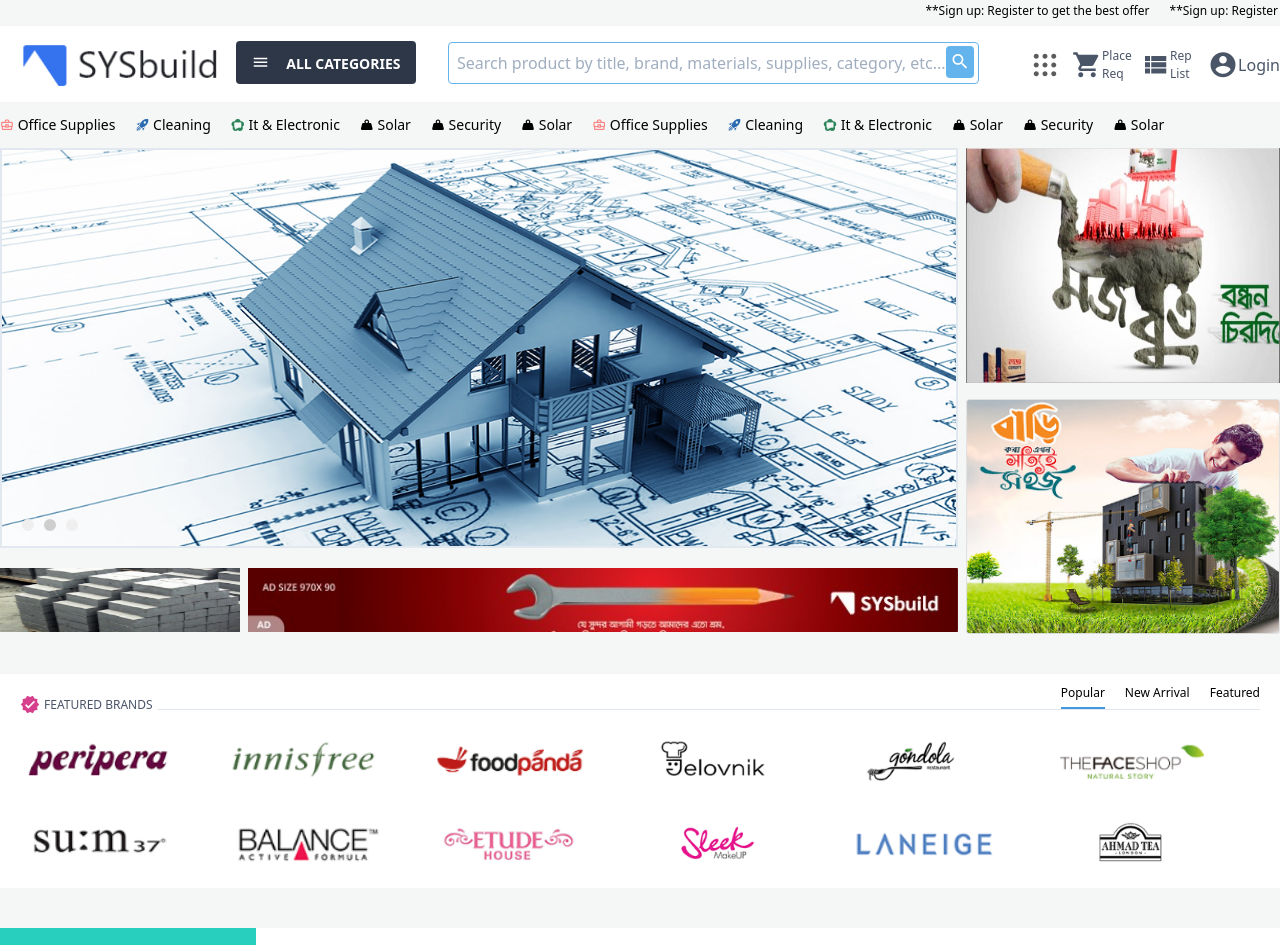
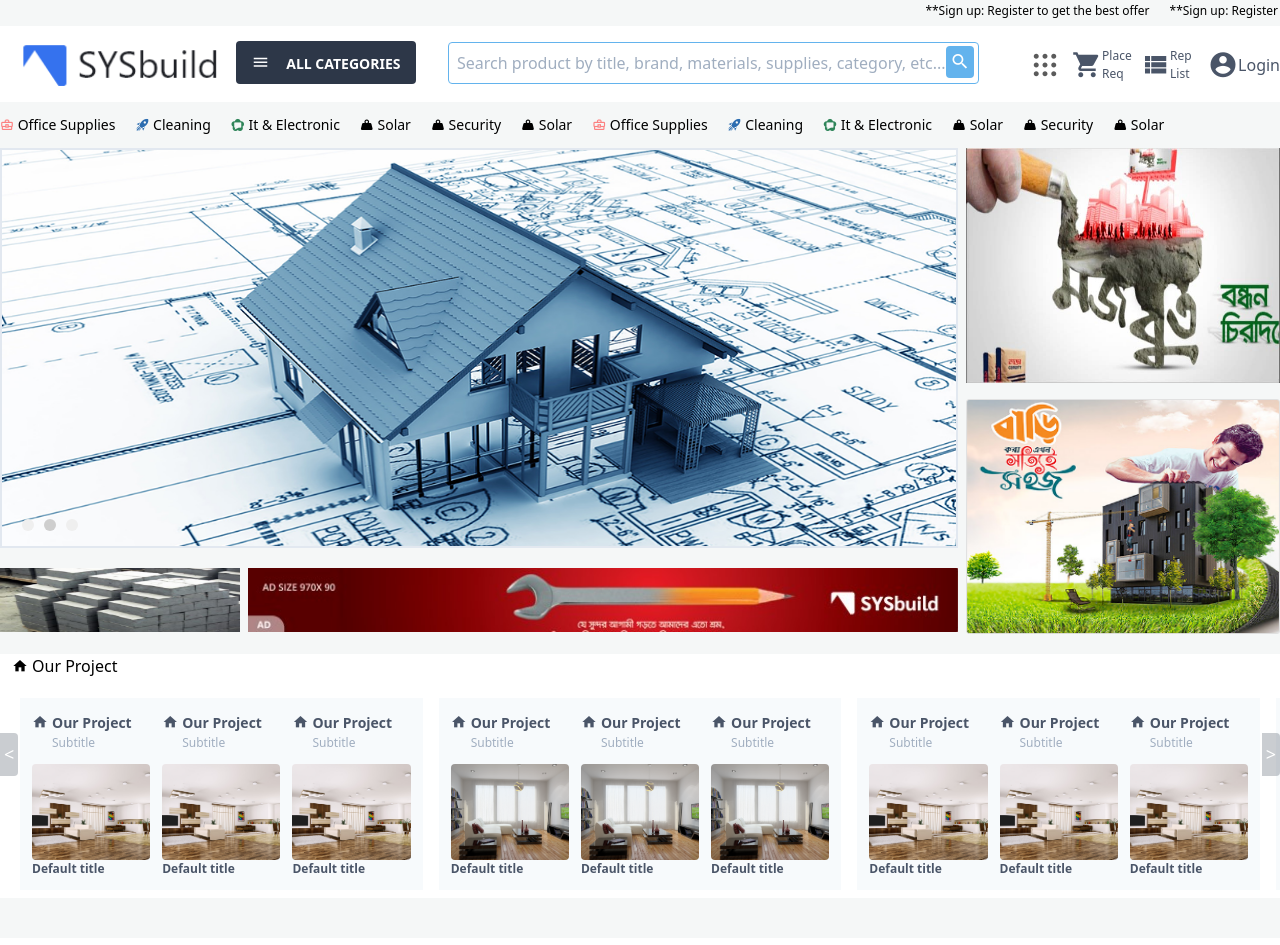
Before and after one commit to allImran/vue-tail-shop, a Vue app: page / in a window 1280 px wide. Shown: the top 945 px of the page. Built offline with nearby package versions, Linux system fonts and the light colour scheme.

Commit message:
slider arrow modified

```diff
--- a/src/components/atom/Card.vue
+++ b/src/components/atom/Card.vue
@@ -1,6 +1,6 @@
 <template>
   <div class="flex flex-col">
-    <div class="p-1" :class="border">
+    <div  :class="border">
       <img
         class="m-auto card-image"
         :class="imgStyle"
@@ -9,7 +9,7 @@
       />
     </div>
     <router-link to="#">
-      <p :class="titleStyle" class="text-xs sm:text-base">{{ title }}</p>
+      <p :class="titleStyle">{{ title }}</p>
     </router-link>
     <p :class="subTitleStyle">{{ subTitle }}</p>
     <p :class="detailStyle">{{ detail }}</p>
@@ -34,7 +34,7 @@
       default: "Default title",
     },
     titleStyle: {
-      default: "text-gray-700 text-center w-full hover:text-blue-500",
+      default: "text-gray-700 text-center text-xs sm:text-base w-full hover:text-blue-500",
     },
     subTitle: String,
     subTitleStyle: {
--- /dev/null
+++ b/src/components/molecule/home/TriCard.vue
@@ -0,0 +1,52 @@
+<template>
+    <div class="grid grid-cols-3 gap-3 bg-gray-100 p-3">
+
+      <div
+        v-for="(n, i) in 3"
+        :key="i"
+      >
+       <TextWithIcon
+          icon="mdi mdi-home"
+          text="Our Project"
+          textStyle="text-sm font-semibold text-gray-700"
+          iconStyle="text-gray-700"
+      />
+      <p class="text-xs text-gray-500 ml-5 mb-3">Subtitle</p>
+      <Card
+        :image="slide.img"
+        imgStyle="w-full rounded h-24 object-cover"
+        border="none"
+        titleStyle="text-gray-700 font-semibold text-xs text-left w-full hover:text-red-500"
+      />
+      </div>
+    </div>
+</template>
+
+<script>
+  import Card from '@/components/atom/Card'
+  import TextWithIcon from '@/components/atom/TextWithIcon';
+  export default {
+    name: 'TriCard',
+    components:{
+      Card,
+      TextWithIcon
+    },
+    props:{
+      slide: {
+        required: true
+      }
+    },
+    data(){
+      return{
+
+      }
+    },
+    computed:{
+
+    }
+ }
+</script>
+
+<style>
+
+</style>
--- /dev/null
+++ b/src/components/molecule/home/VendorSlide.vue
@@ -0,0 +1,48 @@
+<template>
+    <div class="container mx-auto bg-white mt-5">
+        <Carousel
+            :slides="slides"
+            angleLeft="absolute leftmiddle text-white px-1 text-lg rounded-r py-2 bg-gray-800 cursor-pointer bg-opacity-25"
+            angleRight="absolute rightmiddle text-white px-1 text-lg rounded-r py-2 bg-gray-800 cursor-pointer bg-opacity-25"
+            singleSlideStyle="border-8 border-transparent"
+        >
+            <template v-slot="{slide}">
+                <TriCard :slide="slide"/>
+            </template>
+        </Carousel>
+    </div>
+</template>
+
+<script>
+import Carousel from '@/components/slider/Carousel'
+import TriCard from '@/components/molecule/home/TriCard'
+import {slides} from '@/data/slide.js'
+  export default {
+    name: 'VendorSlide',
+    components:{
+        Carousel,
+        TriCard
+    },
+    props:{
+
+    },
+    data(){
+      return{
+        slides: slides
+      }
+    },
+    computed:{
+
+    },
+    watch:{
+
+    },
+    methods:{
+
+    }
+  }
+</script>
+
+<style>
+
+</style>
--- a/src/components/slider/Carousel.vue
+++ b/src/components/slider/Carousel.vue
@@ -1,23 +1,43 @@
 <template>
-    <div class="slides">
+    <div class="slides px-3 relative bg-white">
+        <span
+            @click="gotoPrev"
+            class="angleleftStatic"
+            :class="angleLeft"
+        >
+            {{ leftIcon }}
+        </span>
+        <span
+            class="angleRightStatic"
+            @click="gotoNext"
+            :class="angleRight"
+        >
+            {{ rightIcon }}
+        </span>
+
         <div ref="wrapper" class="flex justify-between mb-3">
             <TextWithIcon
                 icon="mdi mdi-home"
                 text="Our Project"
             />
-            <NextPrev
+            <!-- <NextPrev
                 customeClass="flex"
                 @next="gotoNext"
                 @prev="gotoPrev"
-            />
+            /> -->
+
+
+        </div>
+        <div class="sideNav">
+
         </div>
         <div
             :style="{width: innerWidht + 'px', marginLeft: '-' + slidesInnerMarginLeft + 'px'}"
-            class="slider-inner flex"
+            class="slider-inner  flex"
         >
         <div
             :style="{width: singleWidth + 'px'}"
-            class="border-4 border-gray-100"
+            :class="singleSlideStyle"
             v-for="(slide, i) in slides"
             :key="i"
         >
@@ -34,18 +54,36 @@
 </template>
 
 <script>
-    import NextPrev from '@/components/atom/NextPrev';
+    // import NextPrev from '@/components/atom/NextPrev';
     import TextWithIcon from '@/components/atom/TextWithIcon';
   export default {
-    name: 'Slider',
+    name: 'Carousel',
     components:{
-        NextPrev,
+        // NextPrev,
         TextWithIcon,
     },
     props: {
         slides: {
             required: true,
             type: Array
+        },
+        singleSlideStyle:{
+            type: String,
+            default: 'border-4 border-transparent'
+        },
+        leftIcon: {
+            default: '<'
+        },
+        rightIcon: {
+            default: '>'
+        },
+        angleLeft: {
+            type: String,
+            default: 'rounded-l border text-lg'
+        },
+        angleRight: {
+            type: String,
+            default: 'rounded-r border text-lg'
         }
     },
     data(){
@@ -116,7 +154,17 @@
     .slides{
         overflow: hidden;
     }
+
     .slider-inner{
         transition: margin 0.6s ease-out;
     }
+
+    .leftmiddle{
+        left: 0;
+        bottom: 50%;
+    }
+    .rightmiddle{
+        right: 0;
+        bottom: 50%;
+    }
 </style>
--- a/src/views/Home.vue
+++ b/src/views/Home.vue
@@ -1,6 +1,6 @@
 <template>
   <SliderSection />
-  <!-- <VendorListCarousel /> -->
+  <VendorListCarousel />
 	<BrandSection imageStyle="w-3/4 py-5" :items="bandImage" textTitle="Featured Brands">
 		<template v-slot:topbar>
 			<TopBar tabPosition="justify-end" tabMargin="ml-5"/>
@@ -20,7 +20,7 @@
 
 <script>
 // import { response } from "@/data/products";
-// import VendorListCarousel  from "@/components/molecule/vendor/VendorListCarousel";
+import VendorListCarousel  from "@/components/molecule/home/VendorSlide";
 import SliderSection  from "@/components/molecule/home/SliderSection";
 import BrandSection from "@/components/molecule/BrandList";
 import TopBar from "@/components/molecule/navigation/TopBar";
@@ -30,7 +30,7 @@
 export default {
   name: "Home",
   components: {
-    // VendorListCarousel,
+    VendorListCarousel,
     ProductSection,
     BrandSection,
     SliderSection,
```
